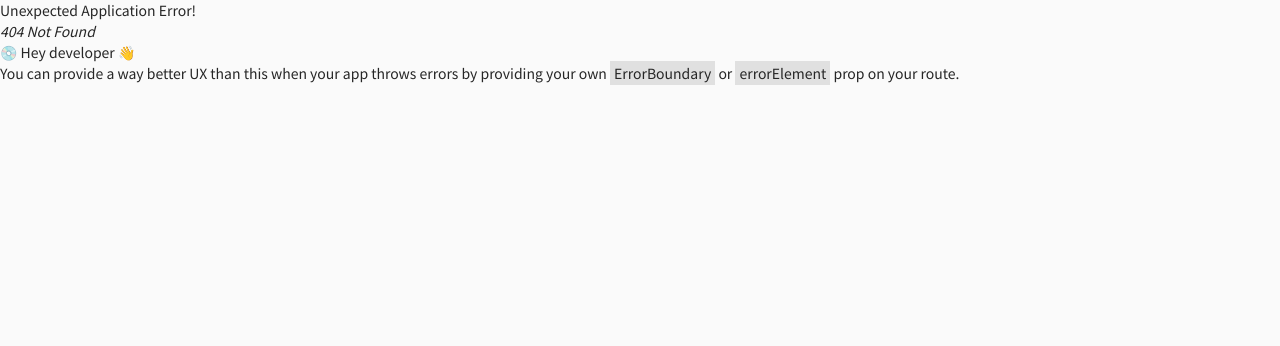
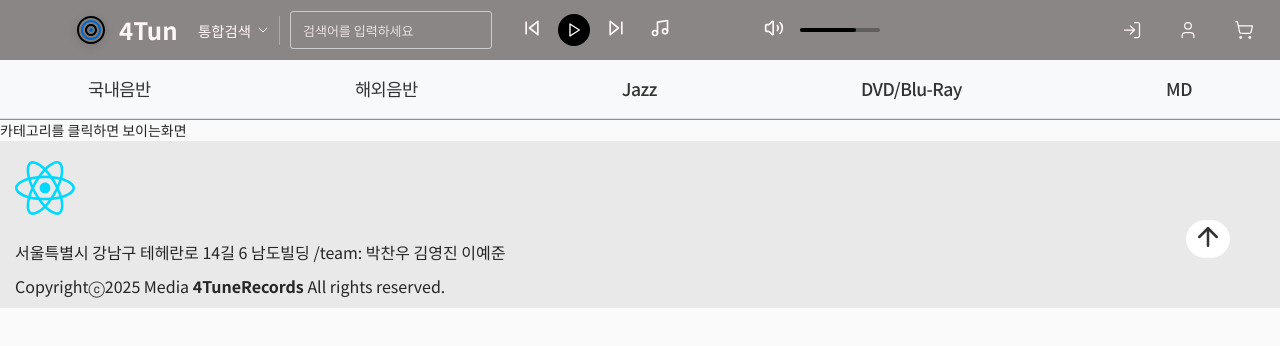
Before and after one commit to Swhite214/shopping, a React (Vite) app: page /products in a window 1280 px wide. Before the commit this address had no page. Shown: the top 346 px of the page. Built offline with nearby package versions, Linux system fonts and the light colour scheme.

Commit message:
feat: product페이지만 생성함

```diff
--- /dev/null
+++ b/src/pages/product/ProductPage/index.jsx
@@ -0,0 +1,7 @@
+import './ProductPage.css'
+const ProductPage=()=>{return (<>
+    <h2>카테고리를 클릭하면 보이는화면</h2>
+
+</>)}
+
+export default ProductPage;
--- /dev/null
+++ b/src/widgets/GlobalNavBar/GlobalNavBar.css
@@ -0,0 +1,122 @@
+.category-nav {
+    background-color: #f8f9fa;
+    padding: 1rem 0;
+    border-bottom: 1px solid #dee2e6;
+    width: 100%;
+  }
+
+  .category-list {
+    display: flex;
+    justify-content: space-between;
+    list-style: none;
+    margin: 0;
+    padding: 0 2rem;
+    max-width: 1200px;
+    margin: 0 auto;
+  }
+
+  .category-list li a {
+    text-decoration: none;
+    color: #333;
+    font-weight: 500;
+    font-size: 1.1rem;
+    padding: 0.5rem 1rem;
+    border-radius: 4px;
+    transition: all 0.2s ease;
+    white-space: nowrap;
+    font-family: 'Noto Sans KR', sans-serif;
+    letter-spacing: -0.5px;
+    position: relative;
+  }
+
+  .category-list li a:hover {
+    color: #666666;
+    background-color: transparent;
+  }
+
+  .category-list li a::after {
+    content: '';
+    position: absolute;
+    bottom: 0;
+    left: 50%;
+    width: 0;
+    height: 2px;
+    background-color: #666666;
+    transition: all 0.2s ease;
+    transform: translateX(-50%);
+  }
+
+  .category-list li a:hover::after {
+    width: 80%;
+  }
+
+  .category-list li {
+    position: relative;
+  }
+
+  .subcategory-list {
+    display: none;
+    position: absolute;
+    top: 100%;
+    left: 0;
+    background-color: white;
+    border: none;
+    border-radius: 8px;
+    padding: 0.8rem 0;
+    min-width: 180px;
+    z-index: 1000;
+    box-shadow: 0 4px 20px rgba(0,0,0,0.08);
+    opacity: 0;
+    transform: translateY(10px);
+    transition: all 0.3s ease;
+  }
+
+  .category-list li:hover .subcategory-list {
+    display: block;
+    opacity: 1;
+    transform: translateY(0);
+  }
+
+  .subcategory-list li {
+    padding: 0;
+  }
+
+  .subcategory-list li a {
+    display: block;
+    padding: 0.7rem 1.5rem;
+    font-size: 0.95rem;
+    color: #333;
+    text-decoration: none;
+    transition: all 0.2s ease;
+    position: relative;
+    font-weight: 400;
+  }
+
+  .subcategory-list li a:hover {
+    background-color: #f8f9fa;
+    color: #000;
+    padding-left: 2rem;
+  }
+
+  .subcategory-list li a::before {
+    content: '';
+    position: absolute;
+    left: 1.5rem;
+    top: 50%;
+    width: 4px;
+    height: 4px;
+    background-color: #666;
+    border-radius: 50%;
+    transform: translateY(-50%);
+    opacity: 0;
+    transition: all 0.2s ease;
+  }
+
+  .subcategory-list li a:hover::before {
+    opacity: 1;
+    left: 1.2rem;
+  }
+
+  .subcategory-list li a::after {
+    display: none;
+  }
--- /dev/null
+++ b/src/widgets/GlobalNavBar/index.jsx
@@ -0,0 +1,52 @@
+import { Link } from 'react-router-dom';
+import './GlobalNavBar.css'
+
+const GlobalNavBar=()=>{return (<>
+    <nav className="category-nav">
+        <ul className="category-list">
+            <li>
+            <Link to="/">국내음반</Link>
+            <ul className="subcategory-list">
+                <li><Link to="/products">K-pop</Link></li>
+                <li><Link to="/products">R&B</Link></li>
+                <li><Link to="/products">Balad</Link></li>
+            </ul>
+            </li>
+            <li>
+            <Link to="/">해외음반</Link>
+            <ul className="subcategory-list">
+                <li><Link to="/">J-Pop</Link></li>
+                <li><Link to="/">Pop</Link></li>
+                <li><Link to="/">R&B</Link></li>
+                <li><Link to="/">HipHop</Link></li>
+
+            </ul>
+            </li>
+            <li>
+            <Link to="/">Jazz</Link>
+            <ul className="subcategory-list">
+                <li><Link to="/">Fusion</Link></li>
+                <li><Link to="/">Swing</Link></li>
+                <li><Link to="/">Blues</Link></li>
+            </ul>
+            </li>
+            <li>
+            <Link to="/">DVD/Blu-Ray</Link>
+            <ul className="subcategory-list">
+                <li><Link to="/">Concert</Link></li>
+                <li><Link to="/">Tour</Link></li>
+                <li><Link to="/">World Tour</Link></li>
+            </ul>
+            </li>
+            <li>
+            <Link to="/">MD</Link>
+            <ul className="subcategory-list">
+                <li><Link to="/">한정판 앨범</Link></li>
+                <li><Link to="/">한정판 굿즈</Link></li>
+            </ul>
+            </li>
+        </ul>
+    </nav>
+</>)}
+
+export default GlobalNavBar;
--- a/src/widgets/Header/index.jsx
+++ b/src/widgets/Header/index.jsx
@@ -4,6 +4,7 @@ import Input from '../../shared/ui/Input';
 import { User, ShoppingCart, LogIn, ChevronDown, SkipBack, SkipForward, Play, Volume2, Shuffle, Music} from 'lucide-react';
 import { useState, useRef, useEffect } from 'react';
 import logo from "../../app/assets/butterfly-logo.svg"
+import GlobalNavBar from '../GlobalNavBar';
 
 
 const Header = () => {
@@ -105,6 +106,7 @@ const Header = () => {
           </div>
         </section>
       </div>
+      <GlobalNavBar />
     </header>
   );
 };
```
Also changed, not shown: src/app/providers/AppProvider.jsx (+7 -2 lines), src/pages/product/ProductPage/ProductPage.css (added).
